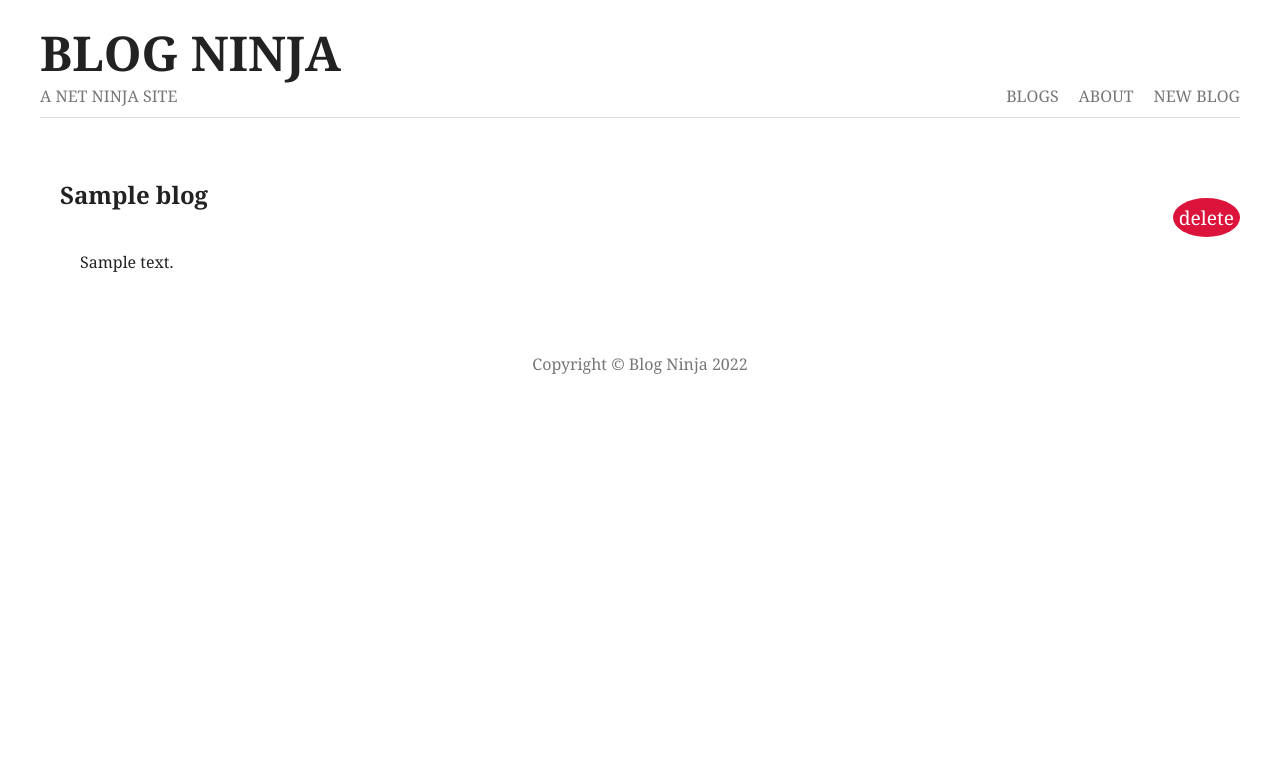
After one commit to zlarkisz/Node.js-Crash-Tutorial, a Node project: template views/details.ejs in a window 1280 px wide. The commit adds this page. Shown: the top 779 px of the page. Run offline with Node 20 templates, Linux system fonts and the light colour scheme; the template is opened without the code that fills it: most values are stand-ins (such as "Sample title", 1, 10 or a date in 2020); some libraries are stand-ins or nearby versions.

Commit message:
GET, POST, & DELETE Requests

```diff
--- a/app.js
+++ b/app.js
@@ -3,6 +3,7 @@ const morgan = require('morgan')
 const mongoose = require('mongoose')
 const Blog = require('./models/blog')
 const { rearg } = require('lodash')
+const { render } = require('express/lib/response')
 
 // express app
 const app = express()
@@ -19,6 +20,7 @@ app.set('view engine', 'ejs')
 
 // middleware & static files
 app.use(express.static('public'))
+app.use(express.urlencoded({ extended: true }))
 app.use(morgan('dev'))
 
 // routes
@@ -40,6 +42,35 @@ app.get('/blogs', (req, res) => {
     .catch(err => console.log(err))
 })
 
+app.post('/blogs', (req, res) => {
+  const blog = new Blog(req.body)
+
+  blog.save()
+    .then(result => {
+      res.redirect('/blogs')
+    })
+    .catch(err => console.log(err))
+})
+
+app.get('/blogs/:id', (req, res) => {
+  const id = req.params.id
+  Blog.findById(id)
+    .then(result => {
+      res.render('details', { blog: result, title: 'Blog details' })
+    })
+    .catch(err => console.log(err))
+})
+
+app.delete('/blogs/:id', (req, res) => {
+  const id = req.params.id
+
+  Blog.findByIdAndDelete(id)
+    .then(result => {
+      res.json({ redirect: '/blogs' })
+    })
+    .catch(err => console.log(err))
+})
+
 app.get('/blogs/create', (req, res) => {
   res.render('create', { title: 'Create a new blog' })
 })
--- a/public/styles.css
+++ b/public/styles.css
@@ -1,20 +1,12 @@
-
 @import url('https://fonts.googleapis.com/css2?family=Noto+Serif:wght@400;700&display=swap');
-
-  body {
+    body{
       max-width: 1200px;
       margin: 20px auto;
       padding: 0 20px;
       font-family: 'Noto Serif', serif;
       max-width: 1200px;
     }
-
-  p,
-  h1,
-  h2,
-  h3,
-  a,
-  ul {
+    p, h1, h2, h3, a, ul{
       margin: 0;
       padding: 0;
       text-decoration: none;
@@ -22,7 +14,7 @@
     }
 
     /* nav & footer styles */
-  nav {
+    nav{
       display: flex;
       justify-content: space-between;
       margin-bottom: 60px;
@@ -30,73 +22,86 @@
       border-bottom: 1px solid #ddd;
       text-transform: uppercase;
     }
-
-  nav ul {
+    nav ul{
       display: flex;
       justify-content: space-between;
       align-items: flex-end;
     }
-
-  nav li {
+    nav li{
       list-style-type: none;
       margin-left: 20px;
     }
-
-  nav h1 {
+    nav h1{
       font-size: 3em;
     }
-
-  nav p,
-  nav a {
+    nav p, nav a{
       color: #777;
       font-weight: 300;
     }
-
-  footer {
+    footer{
       color: #777;
       text-align: center;
       margin: 80px auto 20px;
     }
-
-  h2 {
+    h2{
       margin-bottom: 40px;
     }
-
-  h3 {
+    h3{
       text-transform: capitalize;
       margin-bottom: 8px;
     }
-
-  .content {
+    .content{
       margin-left: 20px;
     }
 
     /* index styles */
+    .blogs a{
+      display: block;
+      margin: 40px 0;
+      padding-left: 30px;
+      border-left: 6px solid crimson;
+    }
+    .blogs a:hover h3{
+      color: crimson;
+    }
+
     /* details styles */
+    .details{
+      position: relative;
+    }
+    .delete{
+      position: absolute;
+      top: 0;
+      right: 0;
+      border-radius: 50%;
+      padding: 8px;
+    }
+    .delete:hover{
+      cursor: pointer;
+      box-shadow: 1px 2px 3px rgba(0,0,0,0.2);
+    }
+
     /* create styles */
-  .create-blog form {
+    .create-blog form{
       max-width: 400px;
       margin: 0 auto;
     }
-
     .create-blog input,
-  .create-blog textarea {
+    .create-blog textarea{
       display: block;
       width: 100%;
       margin: 10px 0;
       padding: 8px;
     }
-
-  .create-blog label {
+    .create-blog label{
       display: block;
       margin-top: 24px;
     }
-
-  textarea {
+    textarea{
       height: 120px;
     }
-
-  .create-blog button {
+    .create-blog button,
+    .delete {
       margin-top: 20px;
       background: crimson;
       color: white;
--- /dev/null
+++ b/views/details.ejs
@@ -0,0 +1,37 @@
+<html lang="en">
+<%- include("./partials/head.ejs") %>
+
+  <body>
+    <%- include("./partials/nav.ejs") %>
+
+      <div class="details content">
+        <h2>
+          <%= blog.title %>
+        </h2>
+        <div class="content">
+          <p>
+            <%= blog.body %>
+          </p>
+        </div>
+        <a class="delete" data-doc="<%= blog._id %>">delete</a>
+      </div>
+
+      <%- include("./partials/footer.ejs") %>
+
+        <script>
+          const trashcan = document.querySelector('.delete')
+
+          trashcan.addEventListener('click', (e) => {
+            const endpoit = `/blogs/${trashcan.dataset.doc}`
+
+            fetch(endpoit, {
+              method: 'DELETE',
+            })
+              .then((response) => response.json())
+              .then(data => window.location.href = data.redirect)
+              .catch(err => console.error(err))
+          })
+        </script>
+  </body>
+
+</html>
--- a/views/index.ejs
+++ b/views/index.ejs
@@ -13,12 +13,14 @@
         <% if(blogs.length> 0) { %>
           <% blogs.forEach(blog=> { %>
 
+            <a class="single" href="/blogs/<%= blog._id %>">
               <h3 class="title">
                 <%= blog.title %>
               </h3>
               <p class="snippet">
                 <%= blog.snippet %>
               </p>
+            </a>
 
             <% }) %>
               <% } else { %>
```
Also changed, not shown: views/create.ejs (+4 -4 lines). Lines whose indentation alone changed are shown as unchanged.
